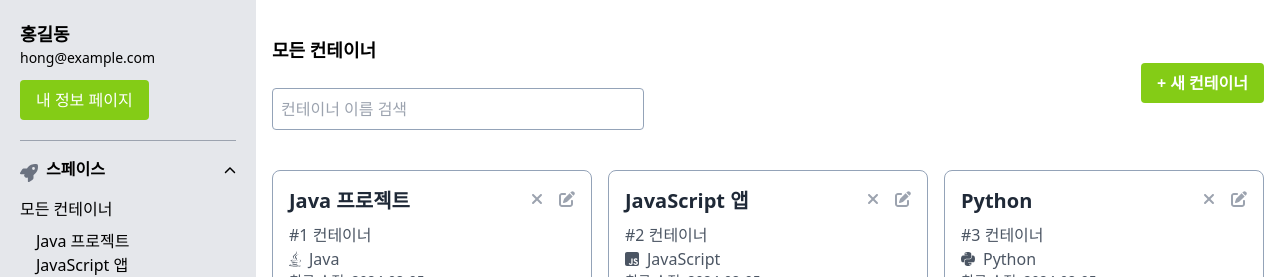
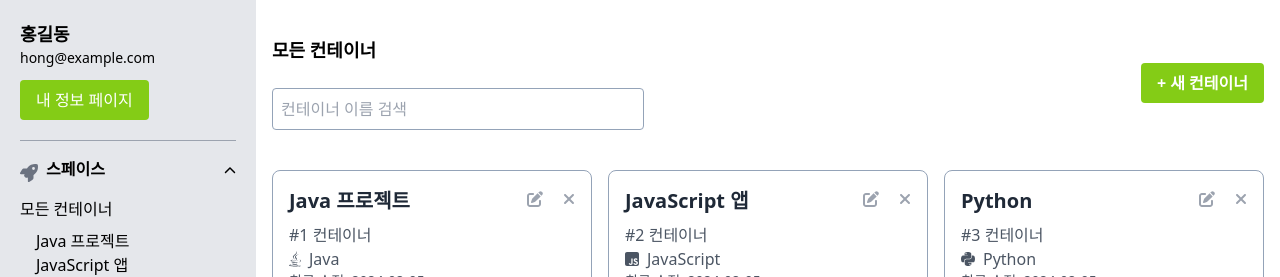
Before and after one commit to dogfoot-birdfoot/ide-front, a React (Create React App) app: page /container in a window 1280 px wide. Shown: the top 277 px of the page. Built offline with nearby package versions, Linux system fonts and the light colour scheme; data requests are answered from the project's data file.

Commit message:
feat: 컨테이너 삭제버튼 구현

```diff
--- a/src/components/form/ContainerForm.tsx
+++ b/src/components/form/ContainerForm.tsx
@@ -1,16 +1,18 @@
-import React from "react"
+import React, { useState } from "react"
 import { FontAwesomeIcon } from "@fortawesome/react-fontawesome"
 import { faJava, faJsSquare, faPython, faCuttlefish } from "@fortawesome/free-brands-svg-icons"
 import { faPenToSquare, faTimes } from "@fortawesome/free-solid-svg-icons"
 import { faFileCode } from "@fortawesome/free-regular-svg-icons" // 기본 아이콘
+import axios from "axios"
 
 export interface ContainerFormProps {
-  id: string
+  id: number
   name: string
   number: number
   language: string
   lastModified: string
   onEdit: () => void // 수정 버튼 클릭 이벤트 핸들러를 props로 추가합니다.
+  onDelete: (id: number) => void // 삭제 함수 prop 추가
 }
 
 const getLanguageIcon = (language: string) => {
@@ -28,15 +30,25 @@ const getLanguageIcon = (language: string) => {
   }
 }
 
-const ContainerForm: React.FC<ContainerFormProps> = ({ id, number, language, lastModified, name, onEdit }) => {
+const ContainerForm: React.FC<ContainerFormProps> = ({
+  id,
+  number,
+  language,
+  lastModified,
+  name,
+  onEdit,
+  onDelete
+}) => {
   const languageIcon = getLanguageIcon(language)
 
   return (
     <div className="bg-white p-4 rounded-lg border border-slate-400 flex flex-col justify-between h-48 relative">
-      <button onClick={onEdit} className="absolute top-4 right-4 text-gray-400 hover:text-gray-600">
+      <button onClick={onEdit} className="absolute top-4 right-12 text-gray-400 hover:text-gray-600">
         <FontAwesomeIcon icon={faPenToSquare} />
       </button>
-      <button className="absolute top-4 right-12 text-gray-400 hover:text-gray-600">
+
+      {/* 삭제 버튼에 onDelete 함수 연결, 버튼 위치 수정을 위해 right-4 사용 */}
+      <button onClick={() => onDelete(id)} className="absolute top-4 right-4 text-gray-400 hover:text-gray-600">
         <FontAwesomeIcon icon={faTimes} />
       </button>
       <div>
@@ -56,3 +68,6 @@ const ContainerForm: React.FC<ContainerFormProps> = ({ id, number, language, las
 }
 
 export default ContainerForm
+function setContainers(arg0: (prevContainers: any) => any) {
+  throw new Error("Function not implemented.")
+}
--- a/src/pages/ContainerPage/ContainerPage.tsx
+++ b/src/pages/ContainerPage/ContainerPage.tsx
@@ -11,7 +11,6 @@ const ContainerPage: React.FC = () => {
   const [containers, setContainers] = useState<ContainerFormProps[]>([])
   const [isNewContainerModalOpen, setIsNewContainerModalOpen] = useState<boolean>(false)
   const [isEditContainerModalOpen, setIsEditContainerModalOpen] = useState<boolean>(false)
-
   const [editingContainer, setEditingContainer] = useState<ContainerFormProps | null>(null)
 
   useEffect(() => {
@@ -36,6 +35,19 @@ const ContainerPage: React.FC = () => {
 
     fetchContainers()
   }, [])
+
+  const handleDelete = async (containerId: number) => {
+    // 선택적: 백엔드에서 데이터를 삭제하는 API 요청
+    try {
+      await axios.delete(`http://localhost:3001/projects/${containerId}`)
+      console.log("삭제 성공")
+    } catch (error) {
+      console.error("삭제 중 오류 발생:", error)
+    }
+
+    // UI에서 컨테이너 제거
+    setContainers(prevContainers => prevContainers.filter(container => container.id !== containerId))
+  }
 
   const handleEditClick = (container: ContainerFormProps) => {
     setEditingContainer(container)
@@ -78,7 +90,12 @@ const ContainerPage: React.FC = () => {
 
         <div className="grid grid-cols-1 sm:grid-cols-2 md:grid-cols-3 gap-4">
           {containers.map(container => (
-            <ContainerForm key={container.id} {...container} onEdit={() => handleEditClick(container)} />
+            <ContainerForm
+              key={container.id}
+              {...container}
+              onDelete={handleDelete}
+              onEdit={() => handleEditClick(container)}
+            />
           ))}
         </div>
         <Link to={"/ide"}>IDE 페이지 접근하기</Link>
```
